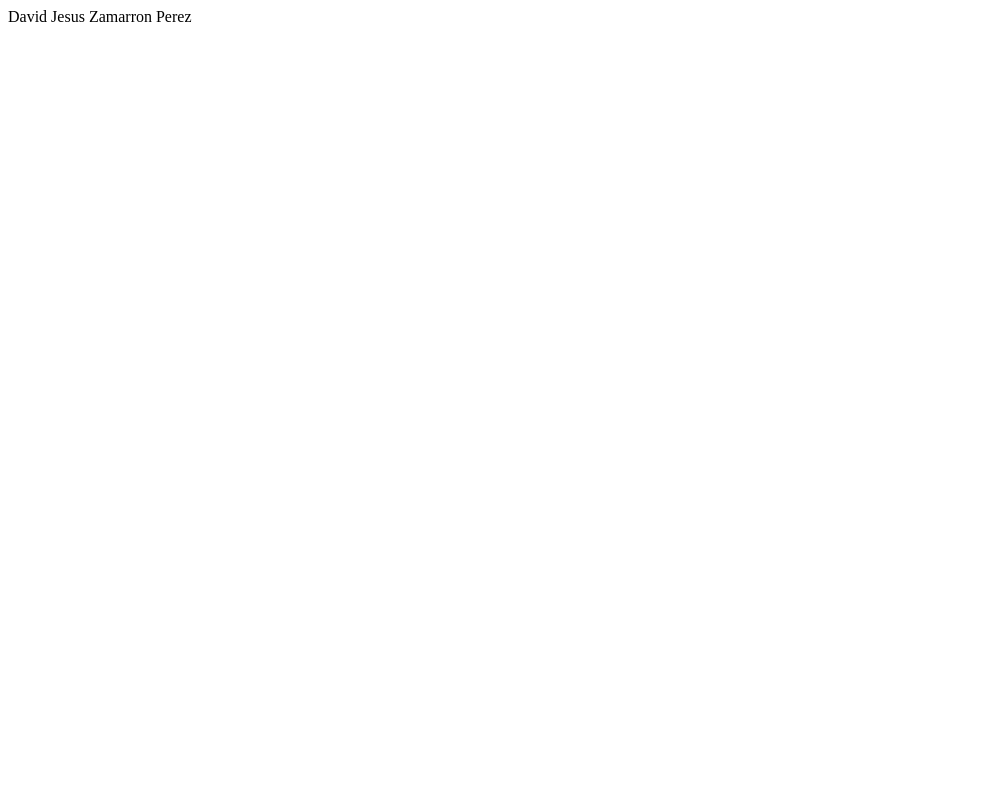
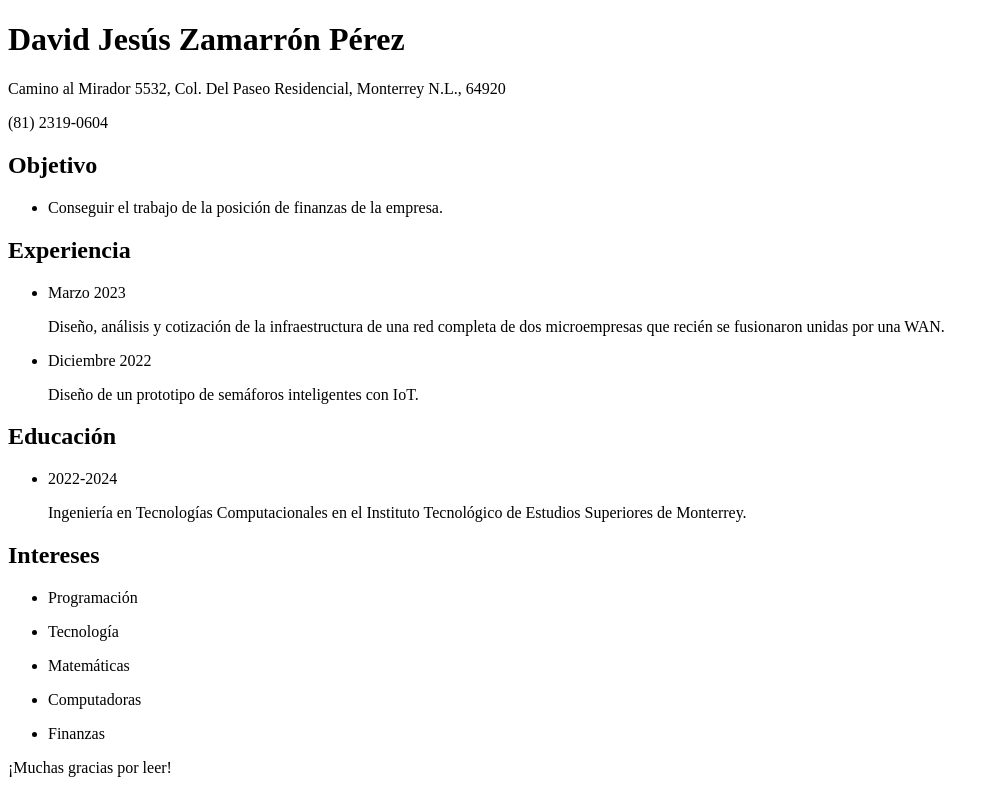
Before and after one commit to Zamarron02/firsthtml, a plain HTML site: page CURRICULUM.HTML in a window 1280 px wide. Shown: the whole page, without its empty margins (0-999 px from the left). Drawn offline with Linux system fonts and the light colour scheme.

Commit message:
Update CURRICULUM.HTML

```diff
--- a/CURRICULUM.HTML
+++ b/CURRICULUM.HTML
@@ -1,6 +1,52 @@
 <!DOCTYPE html>
 <html>
-<header>David Jesus Zamarron Perez</header>
+<header>
+<h1>David Jesús Zamarrón Pérez</h1>
+<p>Camino al Mirador 5532, Col. Del Paseo Residencial, Monterrey N.L., 64920</p>
+<p>(81) 2319-0604</p>
+</header>
+
+<article>
+
+<section>
+<h2>Objetivo</h2>
+<ul>
+<li><p>Conseguir el trabajo de la posición de finanzas de la empresa.</p></li>
+</ul>
+</section>
+
+<section>
+<h2>Experiencia</h2>
+<ul>
+<li><p>Marzo 2023</p></li>
+<p>Diseño, análisis y cotización de la infraestructura de una red completa de dos microempresas que recién se fusionaron unidas por una WAN.</p>
+<li><p>Diciembre 2022</p></li>
+<p>Diseño de un prototipo de semáforos inteligentes con IoT.</p>
+</ul>
+</section>
+
+<section>
+<h2>Educación</h2>
+<ul>
+<li><p>2022-2024</p></li>
+<p>Ingeniería en Tecnologías Computacionales en el Instituto Tecnológico de Estudios Superiores de Monterrey.</p>
+</ul>
+</section>
+
+<section>
+<h2>Intereses</h2>
+<ul>
+<li><p>Programación</p></li>
+<li><p>Tecnología</p></li>
+<li><p>Matemáticas</p></li>
+<li><p>Computadoras</p></li>
+<li><p>Finanzas</p></li>
+</ul>
+</section>
+
+</article>
+
+<footer>¡Muchas gracias por leer!</footer>
 
 </body>
 </html>
```
